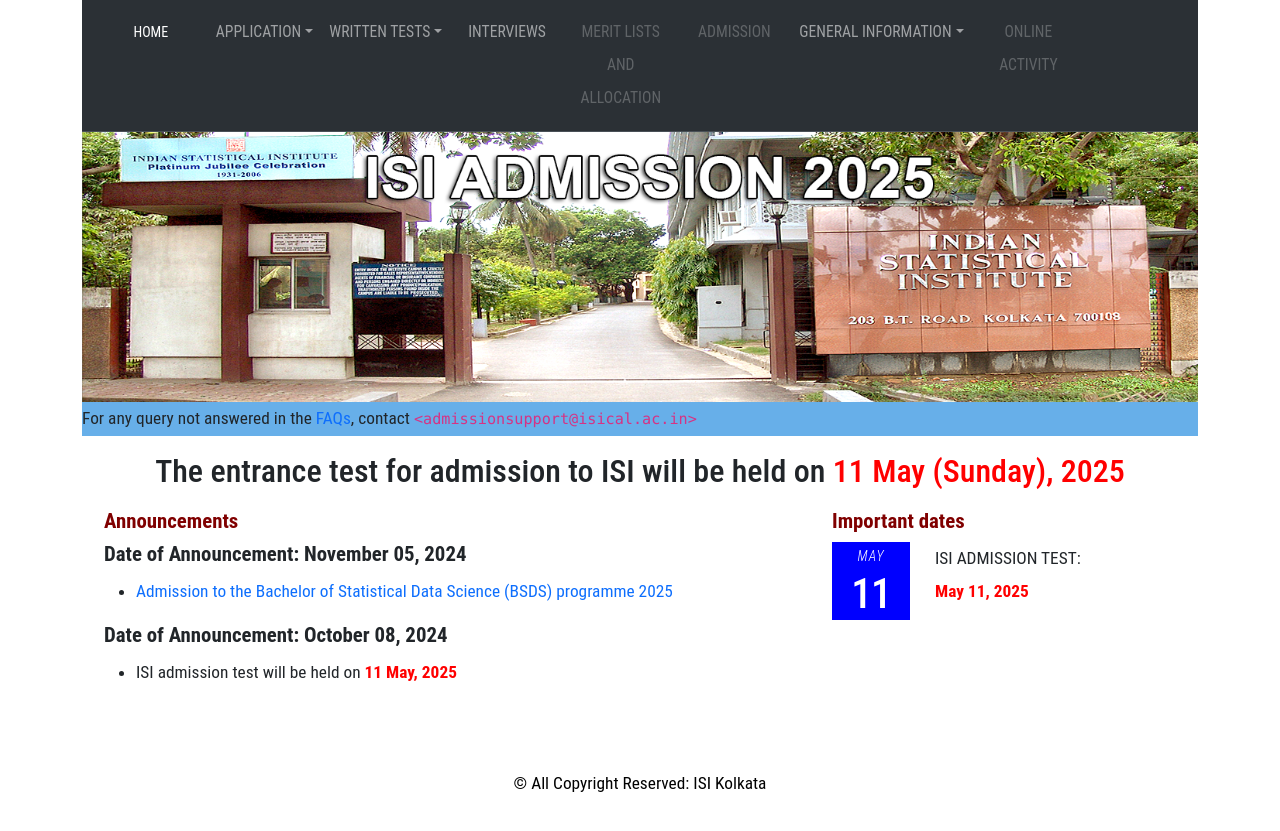
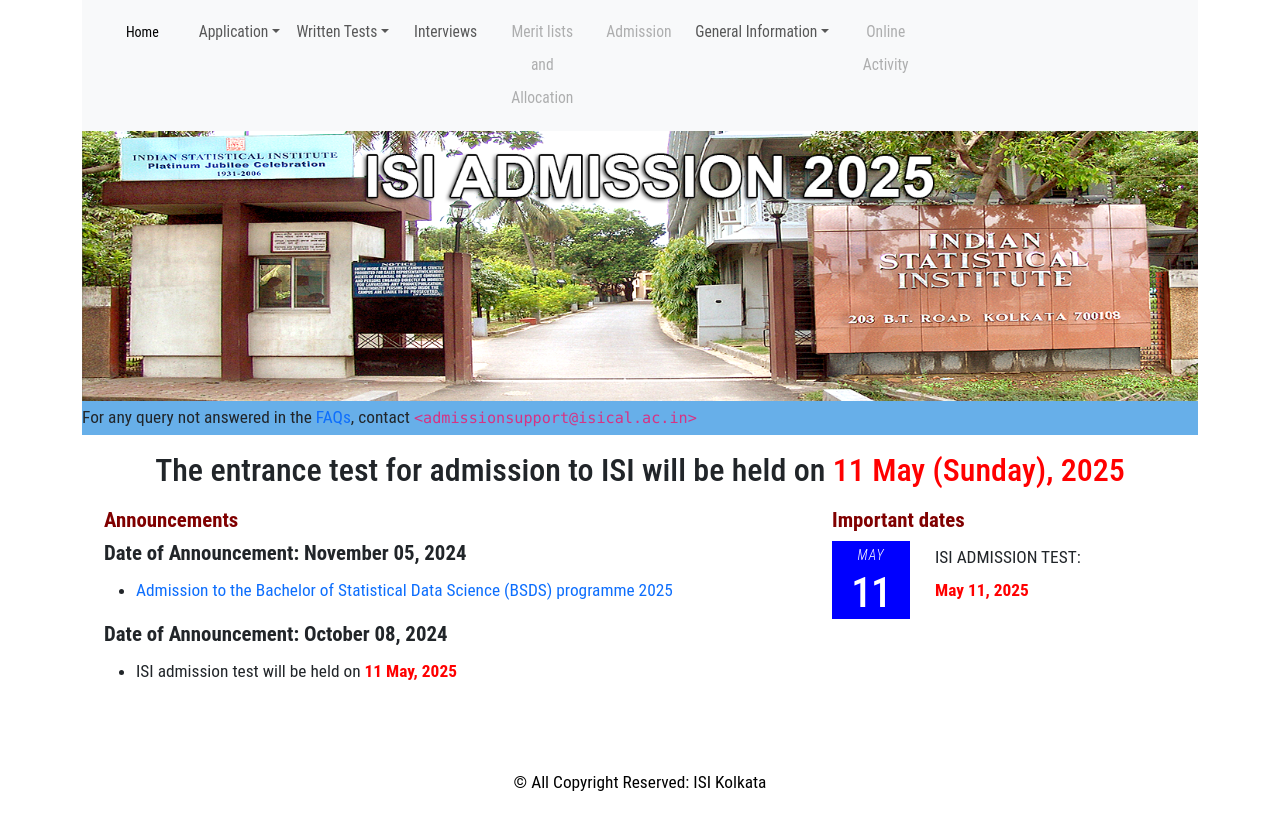
Before and after one commit to dean-isi/admission, a Jekyll site: the page built from docs/index.md, in a window 1280 px wide. Shown: the top 831 px of the page. Built offline with Jekyll 4.4.1, drawn with Linux system fonts in a browser that asks for light colours.

Commit message:
style update

```diff
--- a/docs/_layouts/default.html
+++ b/docs/_layouts/default.html
@@ -11,8 +11,8 @@
   <body>
     <div class="container">
 
-      <nav class="navbar navbar-expand-lg bg-body-tertiary bg-gray-dark border-bottom border-body" data-bs-theme="dark">
-      <!-- <nav class="navbar navbar-expand-lg"> -->
+      <!-- <nav class="navbar navbar-expand-lg bg-body-tertiary bg-gray-dark border-bottom border-body" data-bs-theme="dark"> -->
+      <nav class="navbar navbar-expand-lg bg-body-tertiary">
 	<div class="container-fluid">
 
 	  <button class="navbar-toggler" type="button" data-bs-toggle="collapse"
--- a/docs/assets/style.css
+++ b/docs/assets/style.css
@@ -58,7 +58,7 @@ div.announcements, div.dates
 
 .nav-item
 {
-    text-transform: uppercase;
+    /* text-transform: uppercase; */
     font-size: 90%;
     /* background-color: #012367; */
     /* border: solid 1px #123478; */
```
